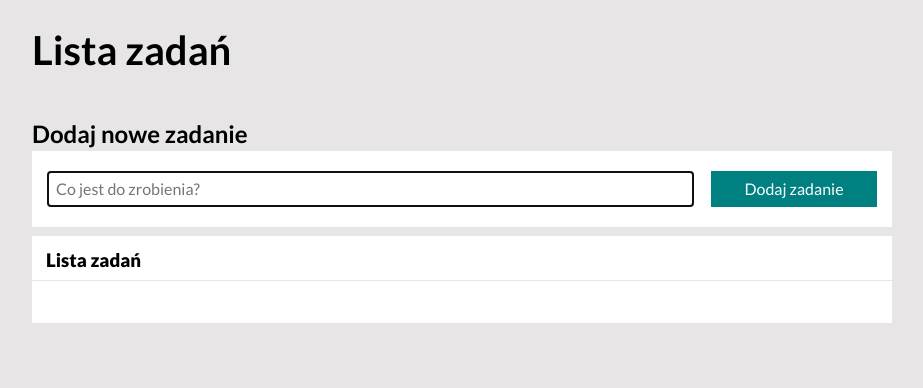
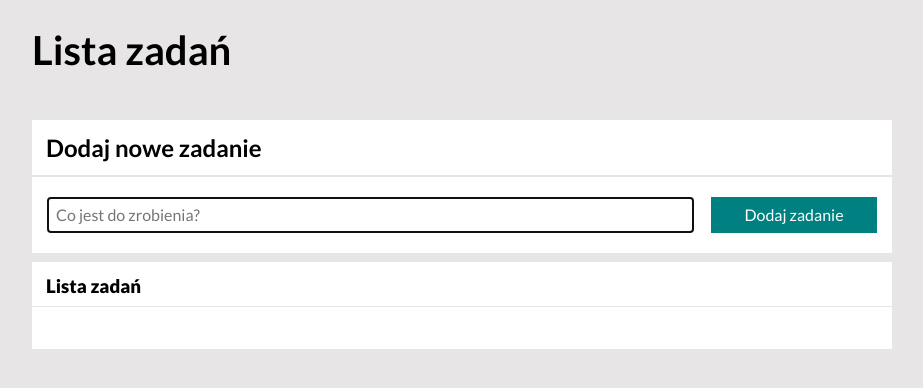
Before and after one commit to Mateusszzp/To-do-list, a plain HTML site: page index.html in a window 1280 px wide. Shown: the whole page, without its empty margins (178-1101 px from the left). Drawn offline with nearby package versions, Linux system fonts and the light colour scheme.

Commit message:
changes to the appearance of the item

```diff
--- a/css/header.css
+++ b/css/header.css
@@ -6,12 +6,12 @@
     font-weight: 900;
 }
 
-.section_header {
+.section__header {
     display: flex;
     background-color: white;
-    padding: 17px;
+    padding: 14px;
     border-bottom: 2px solid #e7e5e5;
-    font-weight: 900;
+
 }
 
 .header__list {
--- a/css/section.css
+++ b/css/section.css
@@ -4,7 +4,7 @@
     justify-content: space-between;
     padding: 15px;
     background: white;
-    margin: -16px 0 0;
+    margin: -20px 0 0;
 }
 
 .section__input {
@@ -24,12 +24,12 @@
     margin: 5px 0;
     cursor: pointer;
     transition:1s;
-    transform:scale(1);
+
 }
 
 .section__button:hover {
     background-color: hsl(180, 100%, 30%);
-    transform:scale(1.1);
+    transform:scaleY(1.1) scaleX(1.05);
 
 }
 
```
Also changed, not shown: index.html (+1 -1 lines), css/conteiner.css (line endings or trailing spaces).
